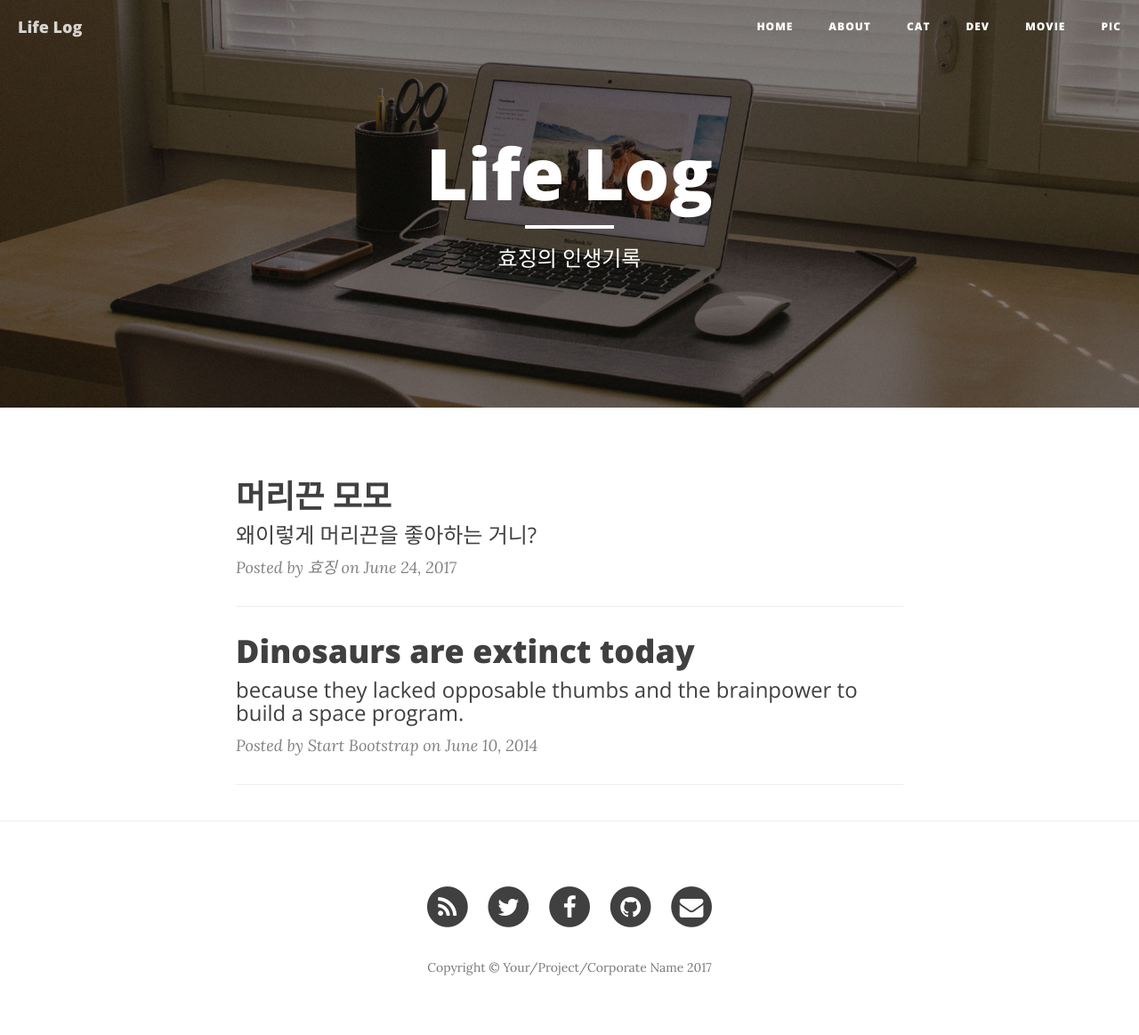
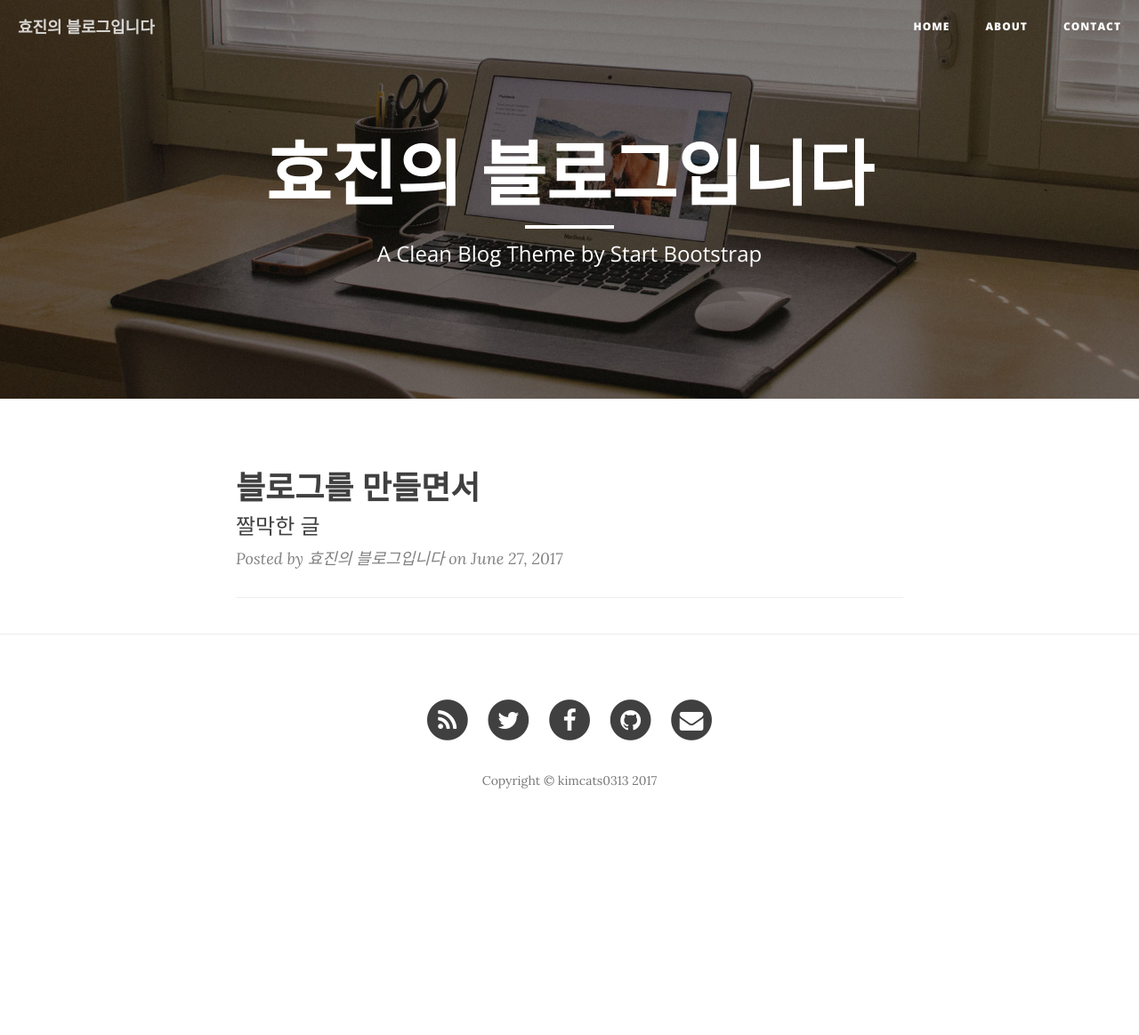
Before and after one commit to KimHyoJin/TIL, a Jekyll site: the page built from index.html, in a window 1280 px wide. Shown: the whole page at 89% size. Built offline with Jekyll 4.4.1, drawn with Linux system fonts in a browser that asks for light colours; nearby versions of some CDN libraries; the list of posts is cut into pages by our own code; after the commit the page ends 953 px from its top, so only the background shows below that.

Commit message:
Change the config file for customizing

```diff
--- a/_config.yml
+++ b/_config.yml
@@ -1,15 +1,15 @@
 # Site settings
-title: Life Log
+title: 효진의 블로그입니다
 header-img: img/home-bg.jpg
 email: hyojin03131995@gmail.com
-copyright_name: Your/Project/Corporate Name
+copyright_name: kimcats0313
 description: "Write your site description here. It will be used as your sites meta description as well!"
 baseurl: ""
 url: "http://yourdomain.com"
-twitter_username: kimcats0313
+twitter_username: kimcat0313
 github_username:  kimhyojin
-facebook_username:  hyojin0313
-email_username:  hyojin03131995@gmail.com
+facebook_username: hyojin0313
+email_username:   hyojin03131995@gmail.com
 
 # Google Analytics
 # To enable google analytics, uncomment below line with a valid Google Tracking ID
@@ -20,7 +20,6 @@ markdown: kramdown
 highlighter: rouge
 permalink: pretty
 paginate: 5
-paginate_path: "/blog/page:num/"
 exclude: ["less","node_modules","Gruntfile.js","package.json","README.md"]
 
 gems: [jekyll-paginate, jekyll-feed]
--- a/_posts/2014-06-10-dinosaurs.markdown
+++ /dev/null
@@ -1,11 +0,0 @@
----
-layout:     post
-title:      "Dinosaurs are extinct today"
-category:	cat
-subtitle:   "because they lacked opposable thumbs and the brainpower to build a space program."
-date:       2014-06-10 12:00:00
-author:     "Start Bootstrap"
-header-img: "img/post-bg-01.jpg"
----
-
-This is for category
--- a/_posts/2017-06-24-cats1.markdown
+++ /dev/null
@@ -1,11 +0,0 @@
----
-layout:     post
-title:      "머리끈 모모"
-category:	cat
-subtitle:   "왜이렇게 머리끈을 좋아하는 거니?"
-date:       2017-06-24
-author:     "효징"
-header-img: "img/post-cat-01.jpg"
----
-
- 모모는 모든 종류의 머리끈을 좋아함..
--- /dev/null
+++ b/_posts/2017-06-27-daily.markdown
@@ -0,0 +1,18 @@
+---
+layout:     post
+title:      "블로그를 만들면서"
+subtitle:   "짤막한 글"
+date:       2017-06-27
+header-img: "img/post-bg-01.jpg"
+---
+
+<p>블로그를 만들었다. 개발하면서 알게된 지식이나 정리할 것들을 적고, 우리집 고양이 이야기도 적고, 여행이야기도 적고, 찍는 사진들도 올릴려고 만들었다. 그런데 이 블로그 테마는 좋기는 한대.. 사진올리는게 좀 부적합하다. 그리고 요즘 트위터하면서 느낀건데, 나는 의외로 트윗체질?이다. 글 쓸때 맘먹으면 길게 쓰기도 하지만 사실 짧게 툭툭 쓰는 게 더 좋다. 가령 이런 글들.. 이런 글은 이렇게 길게 포스트로 올릴필요가 전혀 없다고..! 그래서 테마를 몇가지 커스텀하려고 한다.</p>
+
+<p>그래서 코딩하려고 제주도에 왔다(이상한 결론). Coding in Jeju. 너무 멋있어 ... 제주도에서 다음의 일들을 할 예정이다(물론 사진찍는 데 정신팔려서 다는 못할지도 모름. 집순이가 밖에 나오니까 새로운 풍경에 정신을 잃고 필름을 마구 소비중..)</p>
+커스텀 할 목록
+* 사진으로 리스트업 하는 페이지 제작 : 코니카팝과 니콘과 함께 찍은 사진, 모모 무무 사진, 그리고 간단한 글 작성(참고 : <http://jekyllthemes.org/themes/folio/>)
+* SNS에 글 공유하는 기능 추가 : 인스타그램과 페이스북
+* 짧게 쓰는 글들 리스트업 페이지 제작 : 트위터처럼 글자 수 제한을 두고, 페이지를 따로 두기보다는 메인에서 확인. 어떻게 보여줄까?
+* 카테고리와 태그 기능 추가 (참고 : https://www.mikeapted.com/jekyll/2015/12/30/category-and-tag-archives-in-jekyll-no-plugins/)
+
+<p>짧게 쓰는 글들을 어떻게 보여줄 지 생각해야겠다. 피드형식으로 보여주면 좋을 거같은데(나도 그게 편하고) 흠.. 차라리 메모장처럼 디자인을 해서 메모장에 적히는 것처럼 해서 올릴까? 이건 좀 더 고민해봐야겠다. 어째뜬 제주도 멋있다!</p>
--- a/about.html
+++ b/about.html
@@ -1,12 +1,9 @@
 ---
 layout: page
 title: "About"
-description: "This is what I do."
+description: "저에 대한 설명입니다"
 header-img: "img/about-bg.jpg"
 ---
 
-<p>Lorem ipsum dolor sit amet, consectetur adipisicing elit. Saepe nostrum ullam eveniet pariatur voluptates odit, fuga atque ea nobis sit soluta odio, adipisci quas excepturi maxime quae totam ducimus consectetur?</p>
-
-<p>Lorem ipsum dolor sit amet, consectetur adipisicing elit. Eius praesentium recusandae illo eaque architecto error, repellendus iusto reprehenderit, doloribus, minus sunt. Numquam at quae voluptatum in officia voluptas voluptatibus, minus!</p>
-
-<p>Lorem ipsum dolor sit amet, consectetur adipisicing elit. Nostrum molestiae debitis nobis, quod sapiente qui voluptatum, placeat magni repudiandae accusantium fugit quas labore non rerum possimus, corrupti enim modi! Et.</p>
+두마리의 고양이와 함께하는 개발자입니다. 개발하는 것도 좋은데, 사실은 고양이랑 노는 게 더 좋습니다.
+저희집 고양이는 진짜 귀엽거든요.
--- a/blog/movie.html
+++ /dev/null
@@ -1,24 +0,0 @@
----
-layout:     page
-title:      MOVIE
-description:  영화보는 것을 좋아합니다 :) </br> 가끔 맘에 드는 영화 리뷰를 남깁니다
----
-
-{% for post in site.posts %}
-{% if post.categories contains "MOVIE" %}
-<div class="post-preview">
-    <a href="{{ post.url | prepend: site.baseurl }}">
-        <h2 class="post-title">
-        {{ post.title }}
-        </h2>
-        {% if post.subtitle %}
-        <h3 class="post-subtitle">
-            {{ post.subtitle }}
-        </h3>
-        {% endif %}
-    </a>
-    <p class="post-meta">Posted by {% if post.author %}{{ post.author }}{% else %}{{ site.title }}{% endif %} on {{ post.date | date: "%B %-d, %Y" }}</p>
-</div>
-<hr>
-{% endif %}
-{% endfor %}
--- a/css/clean-blog.css
+++ b/css/clean-blog.css
@@ -168,7 +168,7 @@ hr.small {
 .intro-header .site-heading .subheading,
 .intro-header .page-heading .subheading {
   font-size: 24px;
-  line-height: 1.5;
+  line-height: 1.1;
   display: block;
   font-family: 'Open Sans', 'Helvetica Neue', Helvetica, Arial, sans-serif;
   font-weight: 300;
@@ -185,7 +185,7 @@ hr.small {
 }
 .intro-header .post-heading .subheading,
 .intro-header .post-heading .meta {
-  line-height: 1.5;
+  line-height: 1.1;
   display: block;
 }
 .intro-header .post-heading .subheading {
--- a/index.html
+++ b/index.html
@@ -1,13 +1,12 @@
 ---
 layout: page
-description: "효징의 인생기록"
+description: "A Clean Blog Theme by Start Bootstrap"
 ---
 
 {% for post in paginator.posts %}
 <div class="post-preview">
     <a href="{{ post.url | prepend: site.baseurl }}">
-        <h2 class="post-title">
-        {{ post.title }}
+        <h2 class="post-title">            {{ post.title }}
         </h2>
         {% if post.subtitle %}
         <h3 class="post-subtitle">
```
Also changed, not shown: _layouts/picture.html (deleted, +0 -29 lines), blog/cat.html (deleted, +0 -25 lines), blog/dev.html (deleted, +0 -24 lines), blog/pic.html (deleted, +0 -24 lines), contact.html (added, +48 -0 lines), README.md (added), img/post-cat-01.jpg (deleted), 2 other files.
